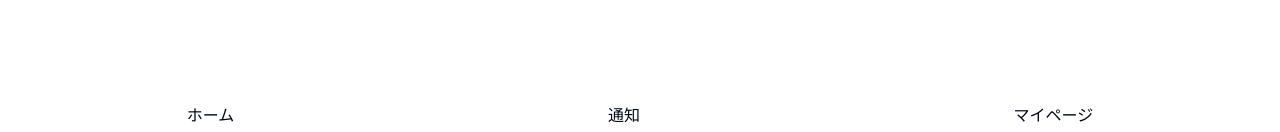
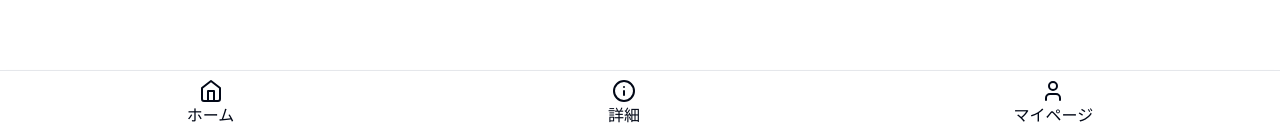
Before and after one commit to hwacho9/kobe-ai-hakaton, a Next.js app in the folder frontend/: page / in a window 1280 px wide. Shown: the part 665-797 px from the top of the page. Built offline with nearby package versions, Linux system fonts and the light colour scheme.

Commit message:
footerを修正

```diff
--- a/frontend/src/components/Footer.tsx
+++ b/frontend/src/components/Footer.tsx
@@ -1,9 +1,20 @@
+import { Home, Info, User } from "lucide-react";
+
 export default function Footer() {
   return (
-    <footer className="fixed bottom-0 left-0 right-0 bg-white shadow-md flex justify-around py-2">
-      <button>ホーム</button>
-      <button>通知</button>
-      <button>マイページ</button>
+    <footer className="fixed bottom-0 left-0 right-0 bg-white shadow-md flex justify-around py-2 border-t border-gray-200">
+      <button className="flex flex-col items-center">
+        <Home className="h-6 w-6" />
+        <span>ホーム</span>
+      </button>
+      <button className="flex flex-col items-center">
+        <Info className="h-6 w-6" />
+        <span>詳細</span>
+      </button>
+      <button className="flex flex-col items-center">
+        <User className="h-6 w-6" />
+        <span>マイページ</span>
+      </button>
     </footer>
   );
 }
```
